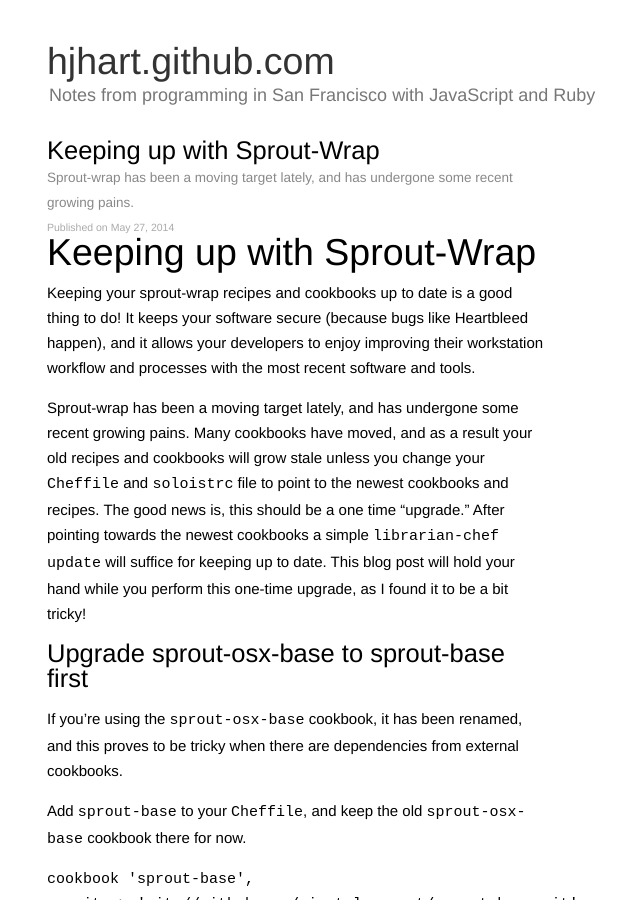
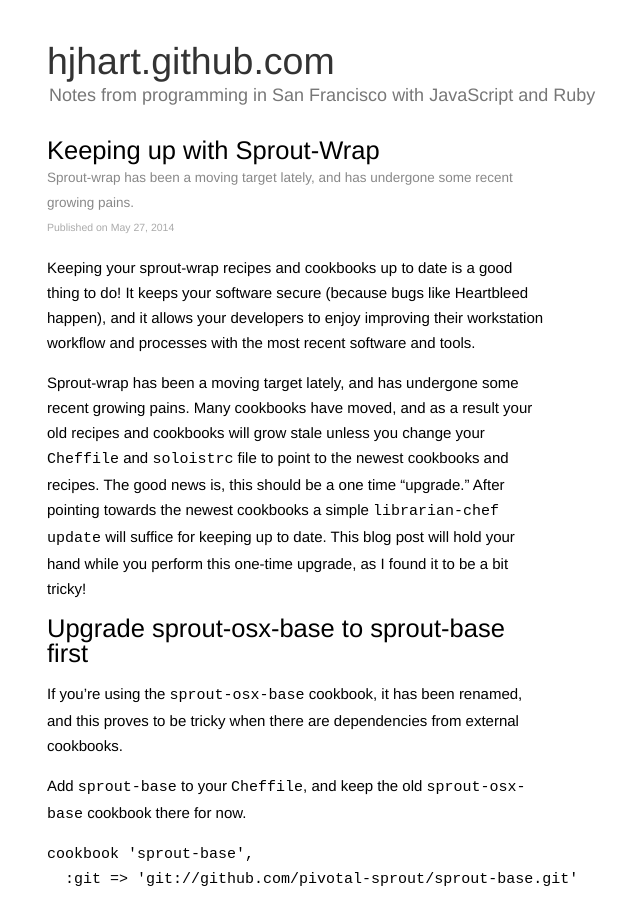
Before and after one commit to hjhart/hjhart.blog, a Jekyll site: the page built from _posts/2014-05-27-keeping-up-with-sprout-wrap.markdown, in a window 1280 px wide and 900 px high. Shown: the whole window, without its empty margins (262-902 px from the left). Built offline with Jekyll 4.4.1, drawn with Linux system fonts in a browser that asks for light colours.

Commit message:
Duplicate headline

```diff
--- a/_posts/2014-05-27-keeping-up-with-sprout-wrap.markdown
+++ b/_posts/2014-05-27-keeping-up-with-sprout-wrap.markdown
@@ -3,8 +3,6 @@ layout: post
 title: "Keeping up with Sprout-Wrap"
 summary: "Sprout-wrap has been a moving target lately, and has undergone some recent growing pains."
 ---
-
-# Keeping up with Sprout-Wrap
 
 Keeping your sprout-wrap recipes and cookbooks up to date is a good thing to do! It keeps your software secure (because bugs like Heartbleed happen), and it allows your developers to enjoy improving their workstation workflow and processes with the most recent software and tools.
 
```
